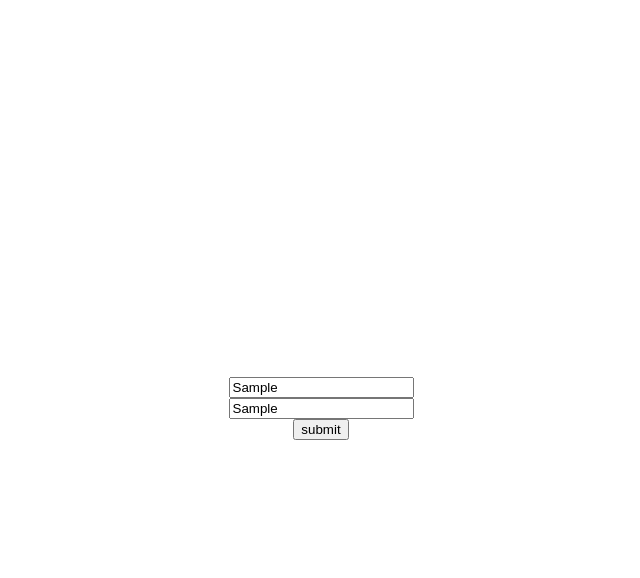
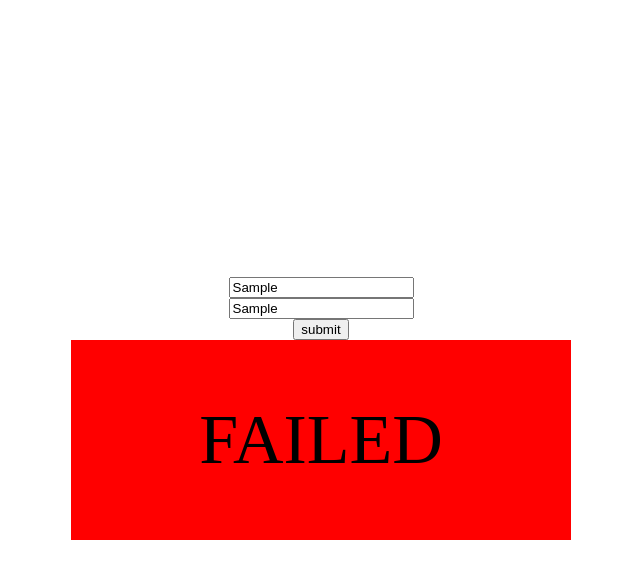
Before and after one commit to wwaassee/Homework, a plain HTML site: page js/01/index.html in a window 1280 px wide. Both pictures are taken after typing "Sample", "Sample" into the empty fields and a click on the button "submit". Shown: the whole page, without its empty margins (319-959 px from the left). Drawn offline with Linux system fonts and the light colour scheme.

Commit message:
УРАААА, добавил появление блоков

```diff
--- a/js/01/css/style.css
+++ b/js/01/css/style.css
@@ -27,7 +27,7 @@ form {
     font-size: 50px;
     text-transform: uppercase;
 }
-.green.active {
+.active {
     display: flex;
 }
 .red {
--- a/js/01/index.html
+++ b/js/01/index.html
@@ -31,14 +31,23 @@
         let loginNameIn = document.querySelector("#login-name");
         let loginPasswordIn = document.querySelector('#login-password');
         let button = document.querySelector('button');
+        let greenBlock = document.querySelector('.green');
+        let redBlock = document.querySelector('.red');
+         function showGreenBlock() {
+             greenBlock.classList.toggle('active');
+         }
+         function showRedBlock() {
+             redBlock.classList.toggle('active');
+         }
 
         button.onclick = function() {
             let loginNameOut = loginNameIn.value;
             let loginPasswordOut = loginPasswordIn.value;
+
             if((login.name == loginNameOut) && (login.password == loginPasswordOut)) {
-                console.log('awd');
+                showGreenBlock();
             }else {
-                console.log('123');
+                showRedBlock();
             }
         }
 
@@ -46,6 +55,6 @@
 
 
     </script>
-
+    <!-- <script src="https://ajax.googleapis.com/ajax/libs/jquery/3.5.1/jquery.min.js"></script> -->
 </body>
 </html>
```
